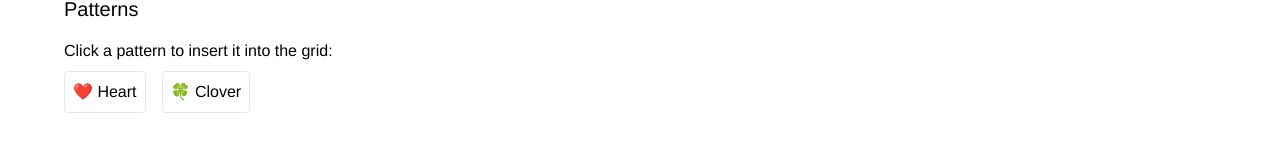
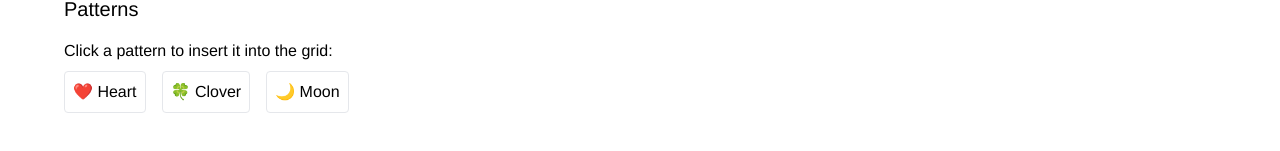
Before and after one commit to samanthacabrera/filet-crochet-pattern-builder, a React (Vite) app: page / in a window 1280 px wide. Shown: the part 1393-1544 px from the top of the page. Built offline with nearby package versions, Linux system fonts and the light colour scheme.

Commit message:
add moon pattern

```diff
--- a/src/Patterns.jsx
+++ b/src/Patterns.jsx
@@ -57,6 +57,26 @@ function generateCloverPattern(rows, cols) {
   return pattern;
 }
 
+function generateMoonPattern(rows, cols) {
+  const pattern = Array.from({ length: rows }, () => Array(cols).fill(0));
+
+  const centerX = cols / 2;
+  const centerY = rows / 2;
+  const radius = Math.min(rows, cols) / 3;
+
+  for (let r = 0; r < rows; r++) {
+    for (let c = 0; c < cols; c++) {
+      const dist1 = Math.hypot(c - centerX, r - centerY);
+      const dist2 = Math.hypot(c - (centerX + radius / 3), r - centerY);
+
+      if (dist1 <= radius && dist2 > radius / 1.2) {
+        pattern[r][c] = 1;
+      }
+    }
+  }
+  return pattern;
+}
+
 function Patterns({ setGrid, rows, cols }) {
   const applyHeart = () => {
     const heart = generateHeartPattern(rows, cols);
@@ -66,6 +86,11 @@ function Patterns({ setGrid, rows, cols }) {
   const applyClover = () => {
     const star = generateCloverPattern(rows, cols);
     setGrid(star);
+  };
+
+  const applyMoon = () => {
+    const moon = generateMoonPattern(rows, cols);
+    setGrid(moon);
   };
 
   return (
@@ -86,6 +111,12 @@ function Patterns({ setGrid, rows, cols }) {
         >
         🍀 Clover
         </button>
+        <button
+          onClick={applyMoon}
+          className="p-2 border rounded hover:bg-gray-100"
+        >
+        🌙 Moon
+        </button>
       </div>
     </div>
   );
```
